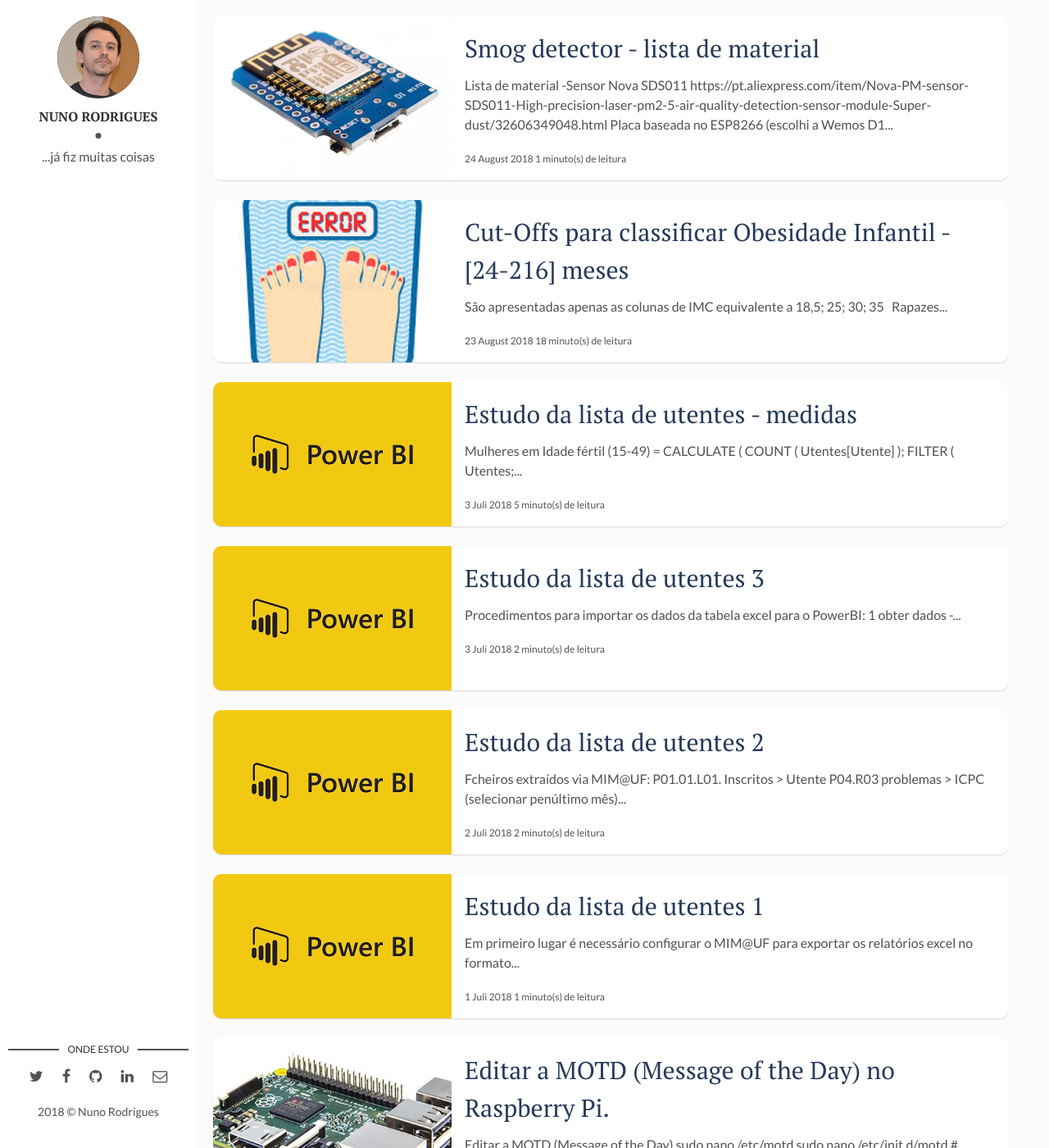
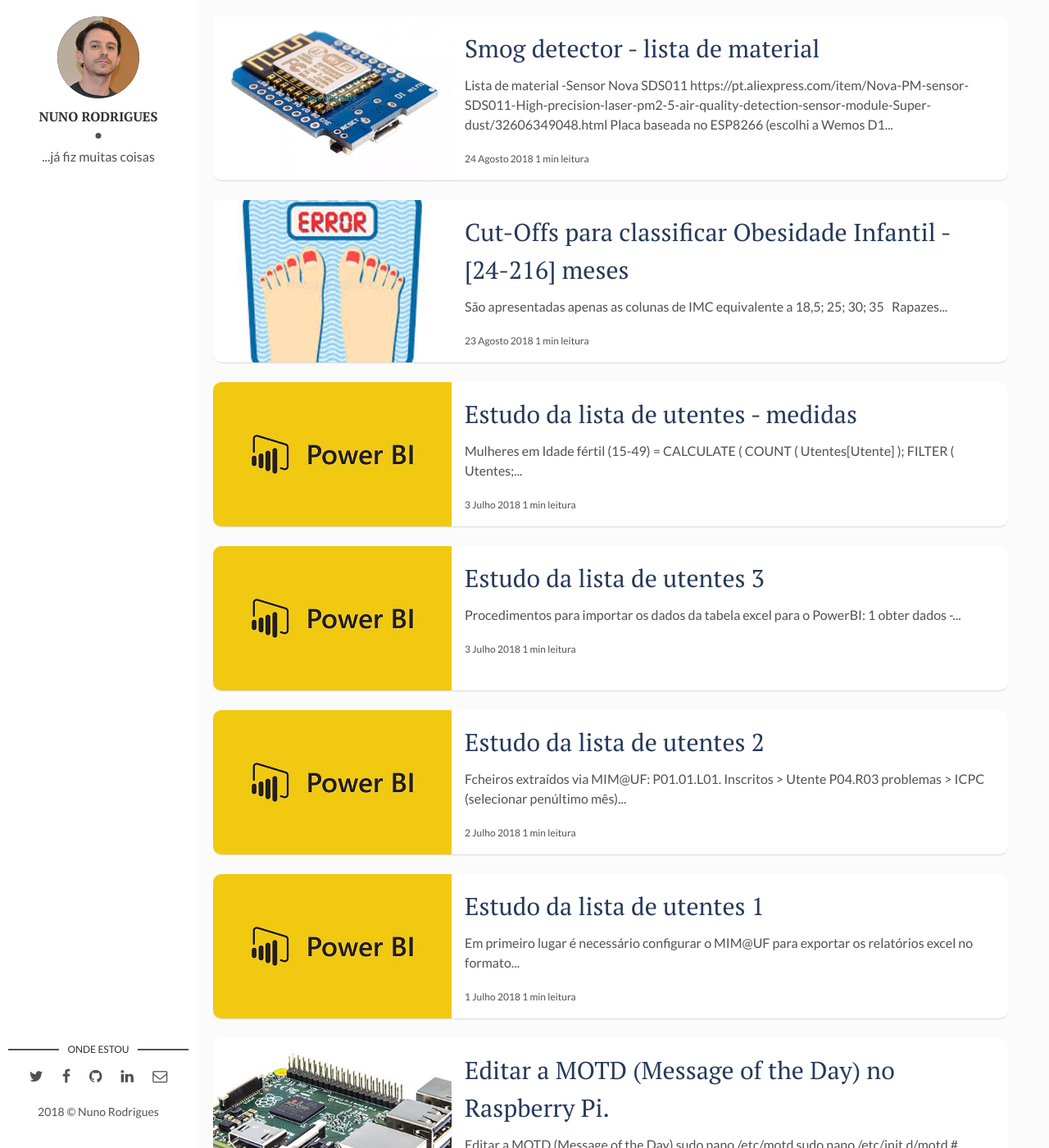
Before and after one commit to nunogand/teste_web, a Jekyll site: the page built from index.html, in a window 1280 px wide and 1400 px high. Shown: the whole window at 82% size. Built offline with Jekyll 4.4.1, drawn with Linux system fonts in a browser that asks for light colours; the list of posts is cut into pages by our own code; some of the changed text lies outside the part shown.

Commit message:
Update index.html

```diff
--- a/index.html
+++ b/index.html
@@ -15,24 +15,29 @@ layout: main
     {% assign m = post.date | date: "%-m" %}
       {{ post.date | date: "%-d" }}
 {% case m %}
-  {% when '1' %}Januar
-  {% when '2' %}Februar
-  {% when '3' %}März
-  {% when '4' %}April
-  {% when '5' %}Mai
-  {% when '6' %}Juni
-  {% when '7' %}Juli
-  {% when '8' %}August
-  {% when '9' %}September
-  {% when '10' %}Oktober
-  {% when '11' %}November
-  {% when '12' %}Dezember
+  {% when '1' %}Janeiro
+  {% when '2' %}Fevereiro
+  {% when '3' %}Março
+  {% when '4' %}Abril
+  {% when '5' %}Maio
+  {% when '6' %}Junho
+  {% when '7' %}Julho
+  {% when '8' %}Agosto
+  {% when '9' %}Setembro
+  {% when '10' %}Outubro
+  {% when '11' %}Novembro
+  {% when '12' %}Dezembro
 {% endcase %}
 {{ post.date | date: "%Y" }}
-
     </span>
 
-    <span class="post-words">{% capture words %}{{ post.content | number_of_words }}{% endcapture %}{% unless words contains "-" %}{{ words | plus: 250 | divided_by: 250 | append: " minuto(s) de leitura" }}{% endunless %}</span>
+    <span class="post-words">
+       {% assign words = content | number_of_words %}
+  {% if words < 360 %}
+    1 min leitura
+  {% else %}
+    {{ words | divided_by:180 }} mins leitura
+  {% endif %}</span>
   </div>
 </article>
 {% endfor %}
```
